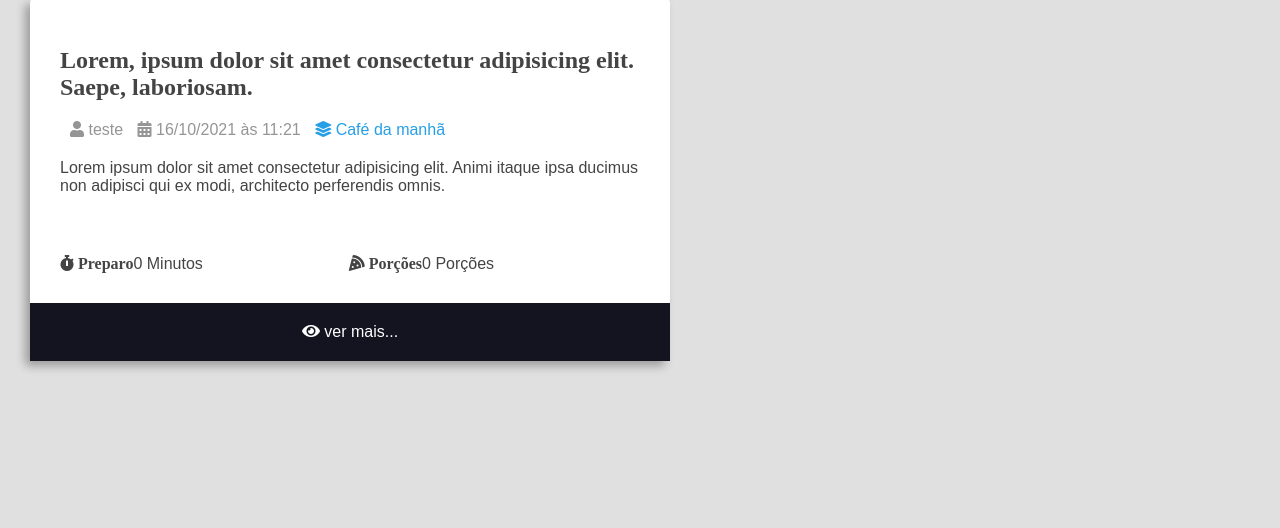
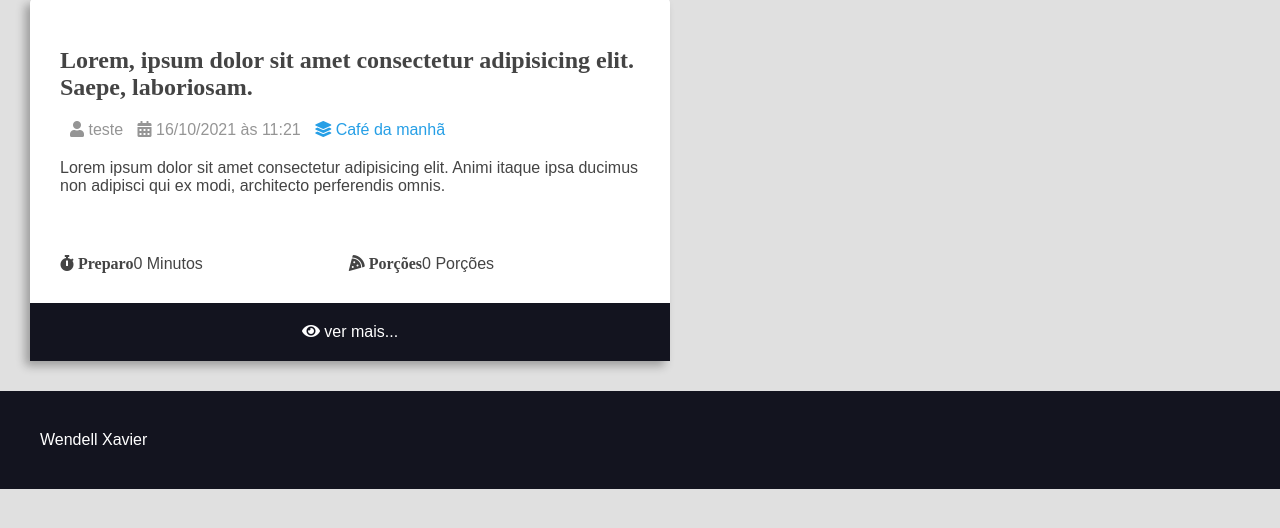
Before and after one commit to wendellxavier25/projeto-receitas, a Django app: page / in a window 1280 px wide. Shown: the part 243-771 px from the top of the page. Run offline with Django 5.2, Linux system fonts and the light colour scheme; some libraries are stand-ins or nearby versions.

Commit message:
"footer"

```diff
--- a/base_templates/global/css/base.css
+++ b/base_templates/global/css/base.css
@@ -231,3 +231,22 @@ h1,h2,h3{
 .recipe-footer a:hover {
     filter: brightness(2);
 }
+
+.main-footer {
+    display: flex;
+    align-items: center;
+    justify-content: space-between;
+    background: var(--color-primary-dark);
+    color: var(--color-white);
+    padding: var(--spacing-gutter-large);
+}
+
+.main-footer a {
+    color: var(--color-white);
+    text-decoration: none;
+    transition: all 300ms ease-in-out;
+}
+
+.main-footer a:hover {
+    filter: brightness(.8);
+}
--- /dev/null
+++ b/recipes/templates/recipes/partials/footer.html
@@ -0,0 +1,6 @@
+<footer class="main-footer">
+    <div class="developer">
+        <a href="https://portfolio-wendellxavier.onrender.com/" target="_blank" rel="noreferrer noopener">Wendell Xavier</a>
+    </div>
+
+</footer>
--- /dev/null
+++ b/recipes/templates/recipes/partials/recipe.html
@@ -0,0 +1,52 @@
+<div class="recipe recipe-list-item">
+    <div class="recipe-list-cover">
+        <img src="https://via.placeholder.com/1280x720.png/269fe6" alt="">
+    </div>
+    <div class="recipe-title-container">
+        <h2 class="recipe-title">Lorem, ipsum dolor sit amet consectetur adipisicing elit. Saepe, laboriosam.</h2>
+    </div>
+
+    <div class="recipe-author">
+        <span class="recipe-author-item">
+            <i class="fas fa-user"></i>
+           teste
+        </span>
+        <span class="recipe-author-item">
+            <i class="fas fa-calendar-alt"></i>
+            16/10/2021 às 11:21
+        </span>
+        <span class="recipe-author-item">
+            <a href="/recipes/category/cafe-da-manha/">
+                <i class="fas fa-layer-group"></i>
+                <span>Café da manhã</span>
+            </a>
+        </span>
+    </div>
+
+    <div class="recipe-content">
+        <p>Lorem ipsum dolor sit amet consectetur adipisicing elit. Animi itaque ipsa ducimus non adipisci qui ex modi, architecto perferendis omnis.</p>
+    </div>
+
+    <div class="recipe-meta-container">
+        <div class="recipe-meta recipe-preparation">
+            <h3 class="recipe-meta-title"><i class="fas fa-stopwatch"></i> Preparo</h3>
+            <div class="recipe-meta-text">
+                0 Minutos
+            </div>
+        </div>
+        <div class="recipe-meta recipe-servings">
+            <h3 class="recipe-meta-title"><i class="fas fa-pizza-slice"></i> Porções</h3>
+            <div class="recipe-meta-text">
+                0 Porções
+            </div>
+        </div>
+    </div>
+
+    <footer class="recipe-footer">
+        <a class="recipe-read-more button button-dark button-full-width" href="/recipes/3/">
+            <i class="fas fa-eye"></i>
+            <span>ver mais...</span>
+        </a>
+    </footer>
+
+</div>
```
Also changed, not shown: recipes/templates/recipes/pages/home.html (+3 -52 lines).
